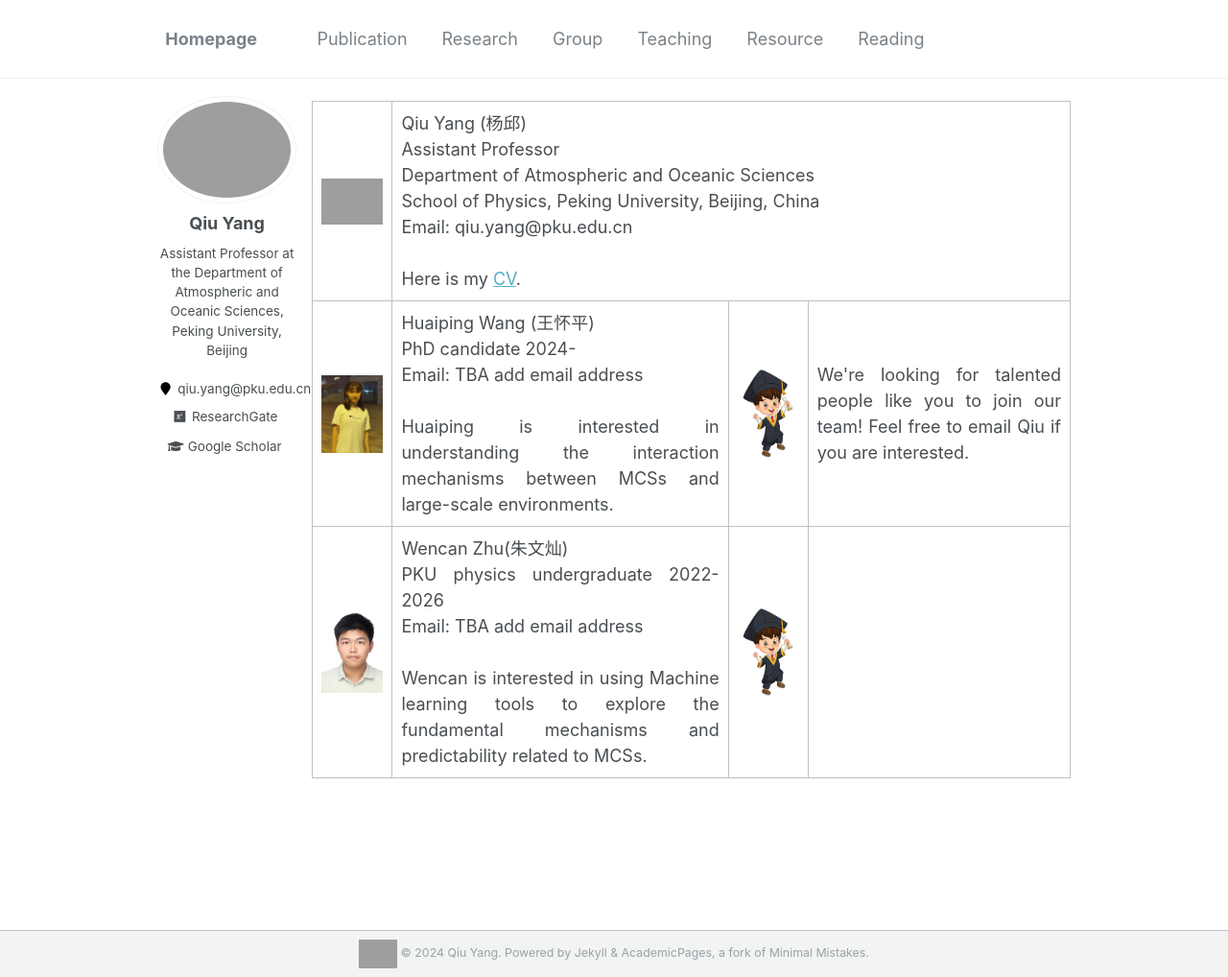
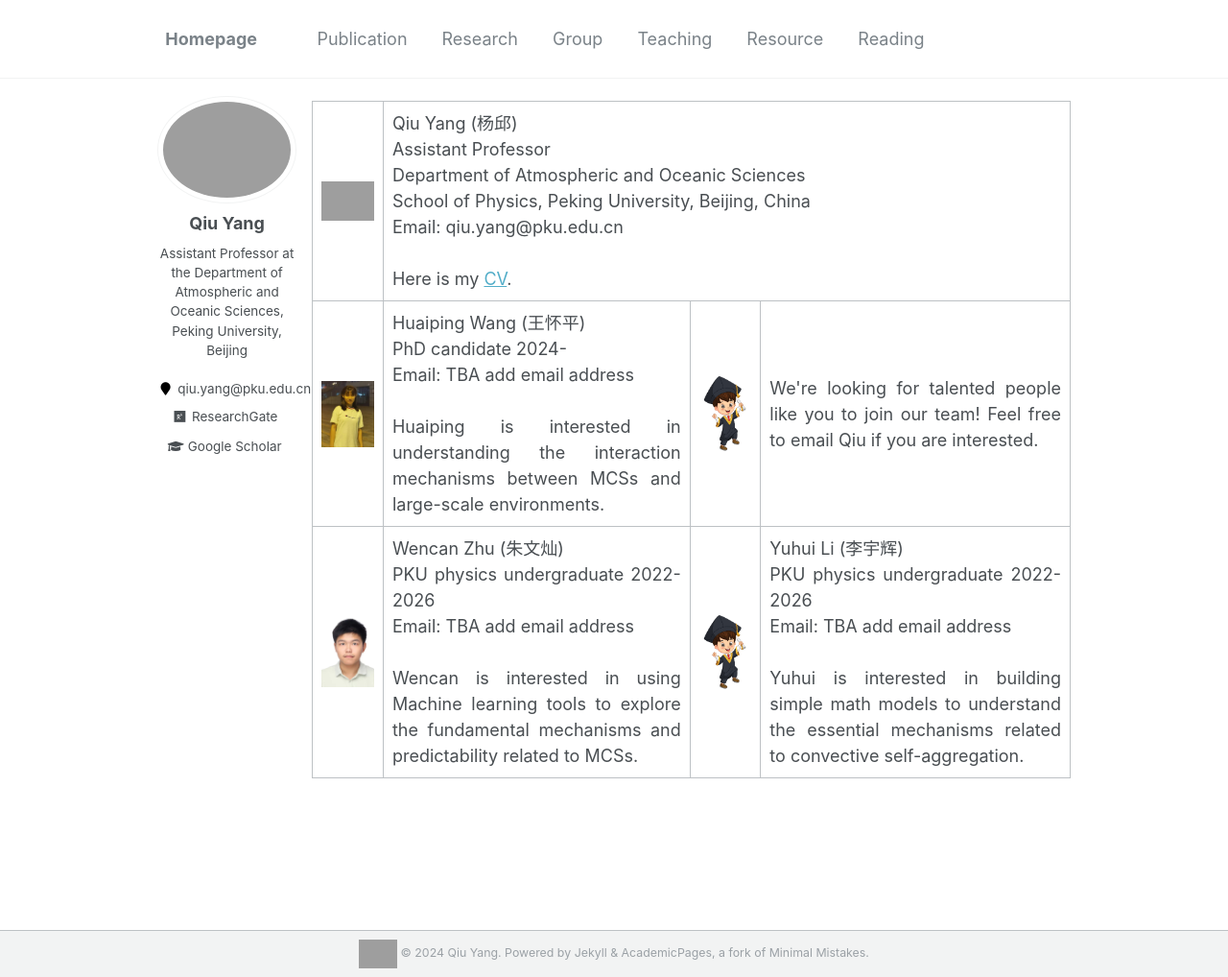
Before and after one commit to qiuyang50/qiuyang50.github.io, a Jekyll site: the page built from _pages/group.md, in a window 1280 px wide and 1018 px high. Shown: the whole window at 96% size. Built offline with Jekyll 4.4.1, drawn with Linux system fonts in a browser that asks for light colours; grey boxes are pictures that could not be loaded.

Commit message:
Update group.md

```diff
--- a/_pages/group.md
+++ b/_pages/group.md
@@ -19,8 +19,8 @@ author_profile: true
   </tr>
     <tr>
     <td><img src="/images/WencanZhu_2022Undergraduate.jpg" alt="drawing" width="300"/></td>
-    <td>Wencan Zhu(朱文灿)<br>PKU physics undergraduate 2022-2026<br>Email: TBA add email address<br><br>Wencan is interested in using Machine learning tools to explore the fundamental mechanisms and predictability related to MCSs.</td>
+    <td>Wencan Zhu (朱文灿)<br>PKU physics undergraduate 2022-2026<br>Email: TBA add email address<br><br>Wencan is interested in using Machine learning tools to explore the fundamental mechanisms and predictability related to MCSs.</td>
     <td><img src="/images/future_student.jpg" alt="drawing" width="300"/></td>
-    <td></td>
+    <td>Yuhui Li (李宇辉) <br>PKU physics undergraduate 2022-2026<br>Email: TBA add email address<br><br>Yuhui is interested in building simple math models to understand the essential mechanisms related to convective self-aggregation.</td>
   </tr>
 </table>
```
